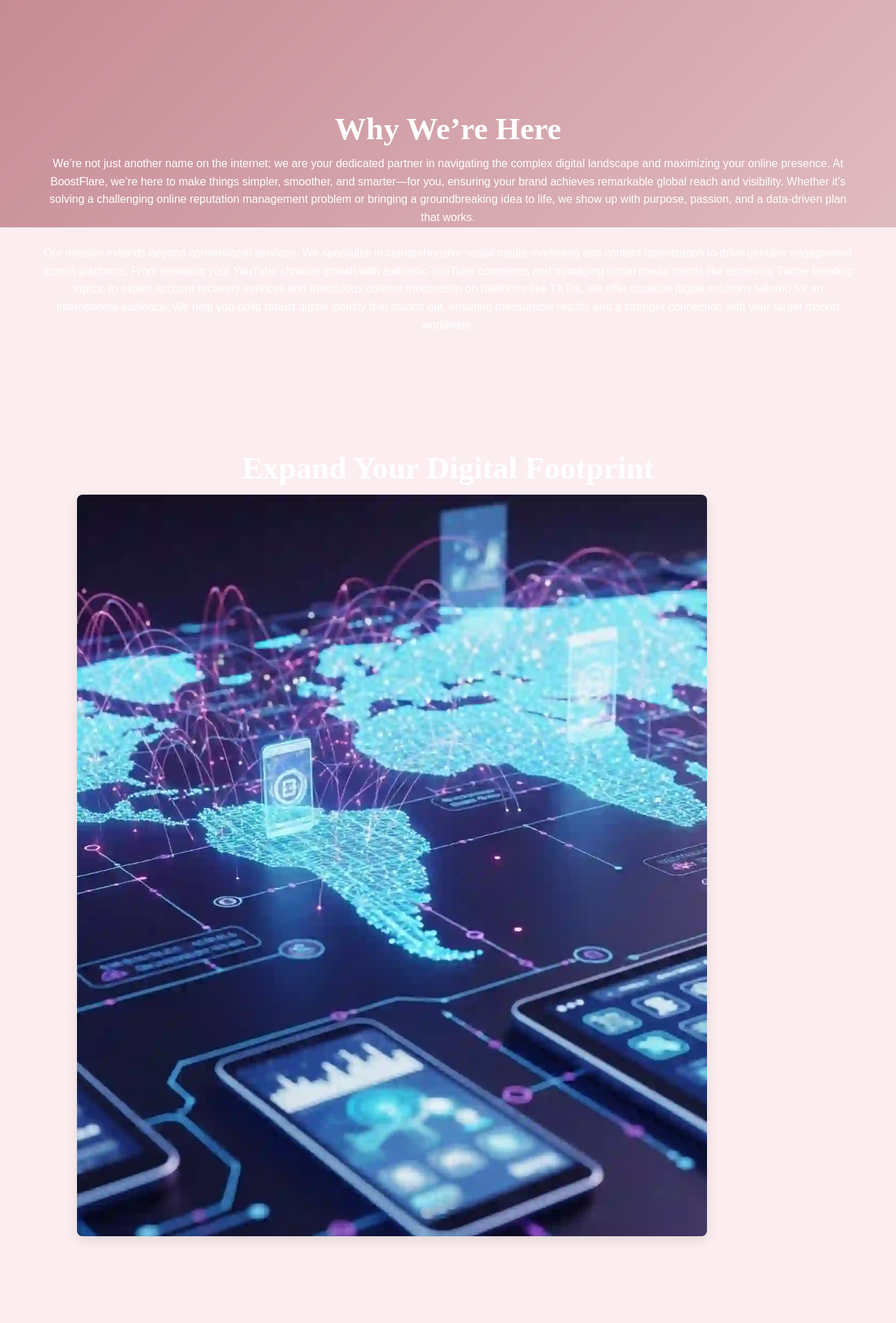
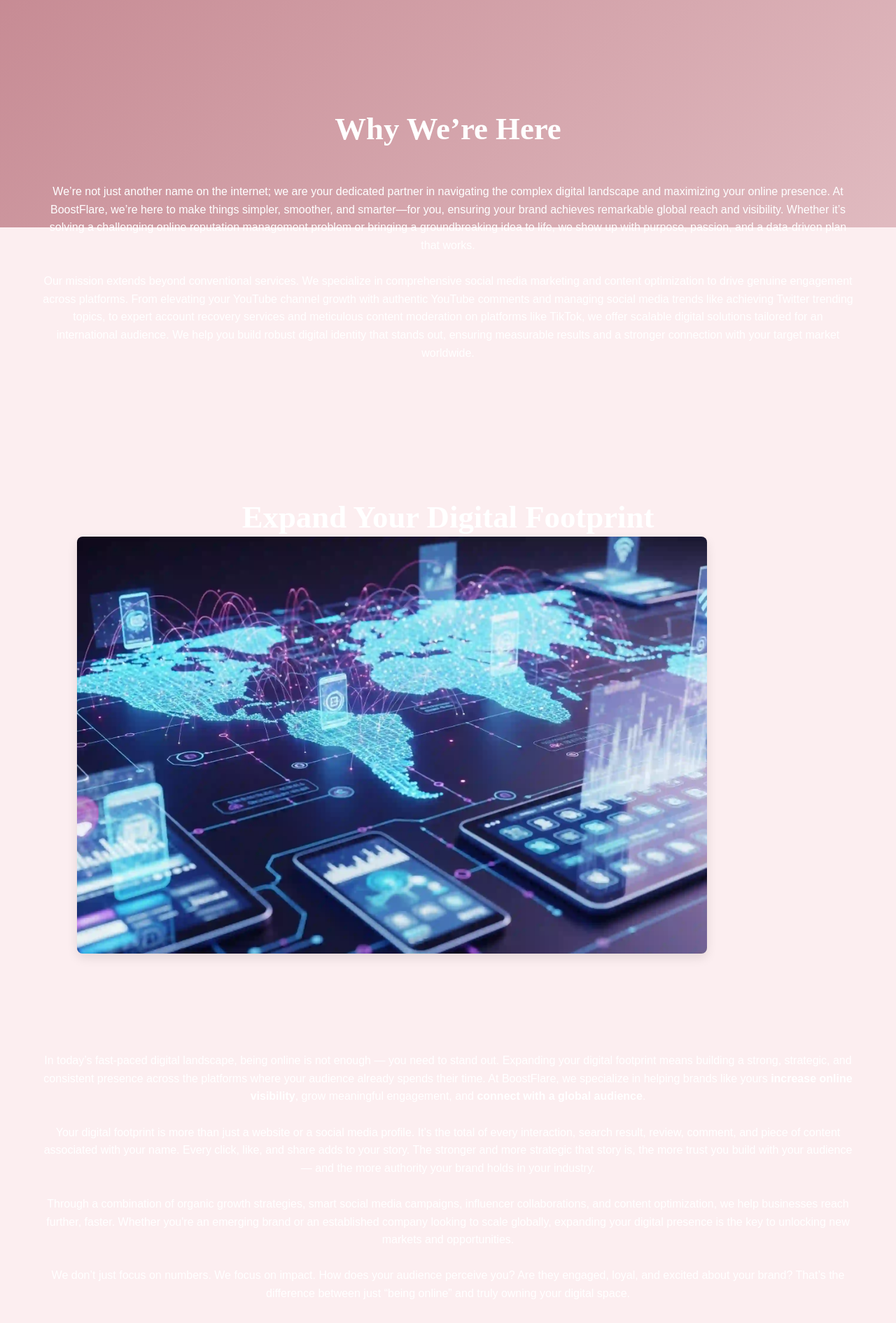
Before and after one commit to candra2012/BoostFlare, a Jekyll site: the page built from index.html, in a window 1280 px wide. Shown: the part 575-2466 px from the top of the page at 70% size. Built offline with Jekyll 4.4.1, drawn with Linux system fonts in a browser that asks for light colours.

Commit message:
Update style.css

```diff
--- a/assets/css/style.css
+++ b/assets/css/style.css
@@ -27,7 +27,7 @@
 h1, h2, h3, h4, h5, h6, p, span, li, a {
     color: var(--white-text); /* Semua teks utama menjadi putih */
 }
-/* Kecuali untuk elemen spesifik yang memang harus beda warna, contohnya logo */
+/* Kecuali untuk elemen spesifik yang memang harus beda warna, contohnya logo Bootstrap */
 .navbar-brand { /* Ini adalah logo Bootstrap */
     color: var(--rose-gold) !important; /* Gunakan !important untuk menimpa Bootstrap */
     font-family: 'Playfair Display', serif; /* Pertahankan font */
@@ -148,19 +148,21 @@
     font-weight: 700;
     font-size: 1.1em;
     transition: background-color 0.3s ease, transform 0.3s ease;
+    margin-left: auto; /* Memusatkan CTA Button */
+    margin-right: auto;
 }
-
 .cta-button:hover {
     background-color: var(--deep-plum);
     transform: translateY(-3px);
 }
+
 
 /* General Content Sections (untuk #about, #services, #contact) */
 .section {
     padding: 80px 0;
     text-align: center;
     background-color: transparent; /* Agar background utama terlihat */
-    margin-bottom: 10px;
+    margin-bottom: 40px; /* Diubah dari 10px ke 40px untuk jarak antar section */
     border-radius: 10px;
     box-shadow: none;
 }
@@ -170,7 +172,7 @@
     font-size: 2.8em;
     color: var(--white-text);
     font-weight: 700;
-    margin-bottom: 10px;
+    margin-bottom: 50px; /* Diubah dari 10px ke 50px untuk jarak dengan konten di bawahnya */
 }
 
 .services-grid {
@@ -181,10 +183,10 @@
 }
 
 .service-card {
-    background-color: rgba(255, 255, 255, 0.1); /* Background card lebih transparan */
+    background-color: rgba(255, 255, 255, 0.1);
     padding: 30px;
     border-radius: 8px;
-    box-shadow: 0 4px 15px rgba(0, 0, 0, 0.15); /* Shadow lebih gelap */
+    box-shadow: 0 4px 15px rgba(0, 0, 0, 0.15);
     text-align: left;
     transition: transform 0.3s ease, box-shadow 0.3s ease;
 }
@@ -196,14 +198,14 @@
 
 .service-card h3 {
     font-family: 'Playfair Display', serif;
-    color: var(--rose-gold); /* H3 di service card tetap rose-gold */
+    color: var(--rose-gold);
     font-weight: 700;
     font-size: 1.8em;
     margin-bottom: 15px;
 }
 
 .service-card p {
-    color: var(--white-text); /* P di service card menjadi putih */
+    color: var(--white-text);
     font-size: 1em;
     font-weight: 400;
 }
@@ -213,7 +215,7 @@
     text-align: center;
     padding: 40px 0;
     background-color: var(--deep-plum);
-    color: var(--soft-grey); /* Teks footer tetap soft-grey, atau bisa diubah ke white-text */
+    color: var(--soft-grey);
     font-size: 0.9em;
     margin-top: 50px;
     border-top-left-radius: 10px;
@@ -241,23 +243,23 @@
 
 .zig-zag-container {
     padding: 60px 0;
-    max-width: 1100px; /* <--- PERUBAHAN UTAMA: Kontainer utama lebih lebar */
+    max-width: 1100px;
     margin: 0 auto;
 }
 
 .zig-zag-item {
     display: flex;
-    flex-direction: column; /* Gambar di atas, teks di bawah */
-    align-items: center; /* Pusatkan item secara horizontal */
+    flex-direction: column; /* Gambar di atas, teks di bawah (karena di HTML gambar duluan) */
+    align-items: center;
     margin-bottom: 80px;
-    gap: 5px; /* Kurangi jarak antara gambar dan teks */
+    gap: 10px; /* Jarak antara gambar dan teks */
     padding: 0;
 
     background-color: transparent;
     border-radius: 0;
     box-shadow: none;
 
-    opacity: 0;
+    opacity: 0; /* Seluruh item dimulai transparan (untuk fade-in) */
     transition: opacity 0.8s ease-out;
 
     transform: none;
@@ -284,13 +286,15 @@
 .zig-zag-content p,
 .zig-zag-content h2 {
     color: var(--white-text) !important;
+    margin-top: 0;
+    margin-bottom: 0;
 }
 
 
 /* Kontainer Gambar: Ini yang Akan Slide */
 .zig-zag-image {
-    width: 90%; /* <--- PERUBAHAN UTAMA: Ditingkatkan dari 80% menjadi 90% */
-    max-width: 900px; /* <--- PERUBAHAN UTAMA: Ditingkatkan dari 750px menjadi 850px */
+    width: 90%; /* Lebar gambar */
+    max-width: 900px; /* Batas maksimum lebar */
     text-align: center;
     overflow: hidden;
     border-radius: 8px;
@@ -302,9 +306,8 @@
 
     /* === RASIO ASPEK 16:9 === */
     position: relative;
-    padding-bottom: 100%;
-    height: auto;
-    /* =========================================== */
+    padding-bottom: 56.25%; /* Ini 16:9 (9/16) */
+    height: 0; /* Penting agar padding-bottom yang menentukan tinggi */
 }
 
 /* Elemen Gambar: Ini yang Mengalami Animasi Slide */
@@ -334,7 +337,8 @@
     transform: translateX(0); /* Final state: kembali ke posisi normal */
 }
 
-/* Posisi Zig-zag untuk SELURUH ITEM (.zig-zag-item), bukan hanya gambar */
+/* Posisi Zig-zag untuk SELURUH ITEM (.zig-zag-item) di desktop */
+@media (min-width: 769px) { /* Untuk desktop, agar tidak konflik dengan mobile */
     .zig-zag-item[data-animation-direction="left"] {
         align-self: flex-start;
         margin-right: auto;
@@ -346,6 +350,8 @@
         margin-left: auto;
         margin-right: 0;
     }
+}
+
 
 /* Mengatur posisi awal gambar untuk SLIDE DARI KIRI */
 .zig-zag-item[data-animation-direction="left"] .zig-zag-image img {
@@ -362,24 +368,22 @@
 @media (max-width: 768px) {
     .zig-zag-item,
     .zig-zag-item.reverse {
-        flex-direction: column;
+        flex-direction: column; /* Gambar di atas, teks di bawah di mobile */
         align-items: center;
         margin-bottom: 50px;
-        gap: 5px; /* Kurangi jarak juga di mobile */
+        gap: 10px;
         margin-left: auto; /* Pusatkan di mobile */
         margin-right: auto; /* Pusatkan di mobile */
     }
 
     .zig-zag-image {
-        width: 90%; /* Gambar lebih lebar di mobile, dari 80% ke 90% */
+        width: 90%;
         max-width: 100%;
         box-shadow: none;
 
-        /* === RASIO ASPEK 16:9 UNTUK MOBILE === */
         position: relative;
         padding-bottom: 56.25%;
         height: 0;
-        /* =========================================== */
     }
 
     .zig-zag-content {
@@ -393,14 +397,15 @@
     .zig-zag-content p,
     .zig-zag-content h2 {
         color: var(--white-text) !important;
+        margin-top: 0;
+        margin-bottom: 0;
     }
 
-    /* === PERUBAHAN UTAMA UNTUK ANIMASI MOBILE: KEMBALI KE SLIDE HORIZONTAL === */
+    /* Animasi gambar untuk mobile: tetap slide horizontal */
     .zig-zag-image img {
-        /* Default mobile: slide dari kanan */
         opacity: 0;
         transform: translateX(100%);
-        transition: opacity 1.2s ease-out, transform 1.2s ease-out; /* Durasi sama dengan desktop */
+        transition: opacity 1.2s ease-out, transform 1.2s ease-out;
     }
 
     .zig-zag-item.is-visible .zig-zag-image img {
@@ -408,15 +413,8 @@
         transform: translateX(0);
     }
 
-    /* Aturan ini menimpa aturan slideX default untuk mobile agar bisa slide dari kiri/kanan */
+    /* Aturan untuk slide dari kiri di mobile */
     .zig-zag-item[data-animation-direction="left"] .zig-zag-image img {
         transform: translateX(-100%);
     }
-
-    .zig-zag-item.is-visible[data-animation-direction="left"] .zig-zag-image img {
-        transform: translateX(0);
     }
-
-    /* Hapus aturan transform: translateY yang ada di sini sebelumnya */
-    /* Ini untuk memastikan tidak ada konflik */
-    }
```
Lines whose indentation alone changed are shown as unchanged.
